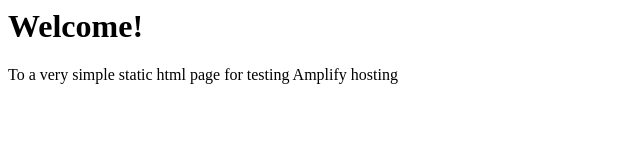
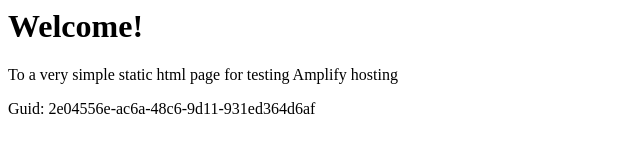
Before and after one commit to aws-aemilia-sin/Github-PR-Commit-Integration-Test-DoNotTouch-v0-preprod-ap-southeast-1, a website: page src/index.html in a window 1280 px wide. Shown: the whole page, without its empty margins (0-640 px from the left). Drawn offline with Linux system fonts and the light colour scheme.

Commit message:
commit from integ tests

```diff
--- a/src/index.html
+++ b/src/index.html
@@ -1,3 +1,5 @@
+
+
 <html lang="en">
 
 <head>
@@ -10,6 +12,6 @@
 <body>
     <h1>Welcome!</h1>
     <p>To a very simple static html page for testing Amplify hosting</p>
-</body>
+    <p>Guid: 2e04556e-ac6a-48c6-9d11-931ed364d6af</p></body>
 
 </html>
```
